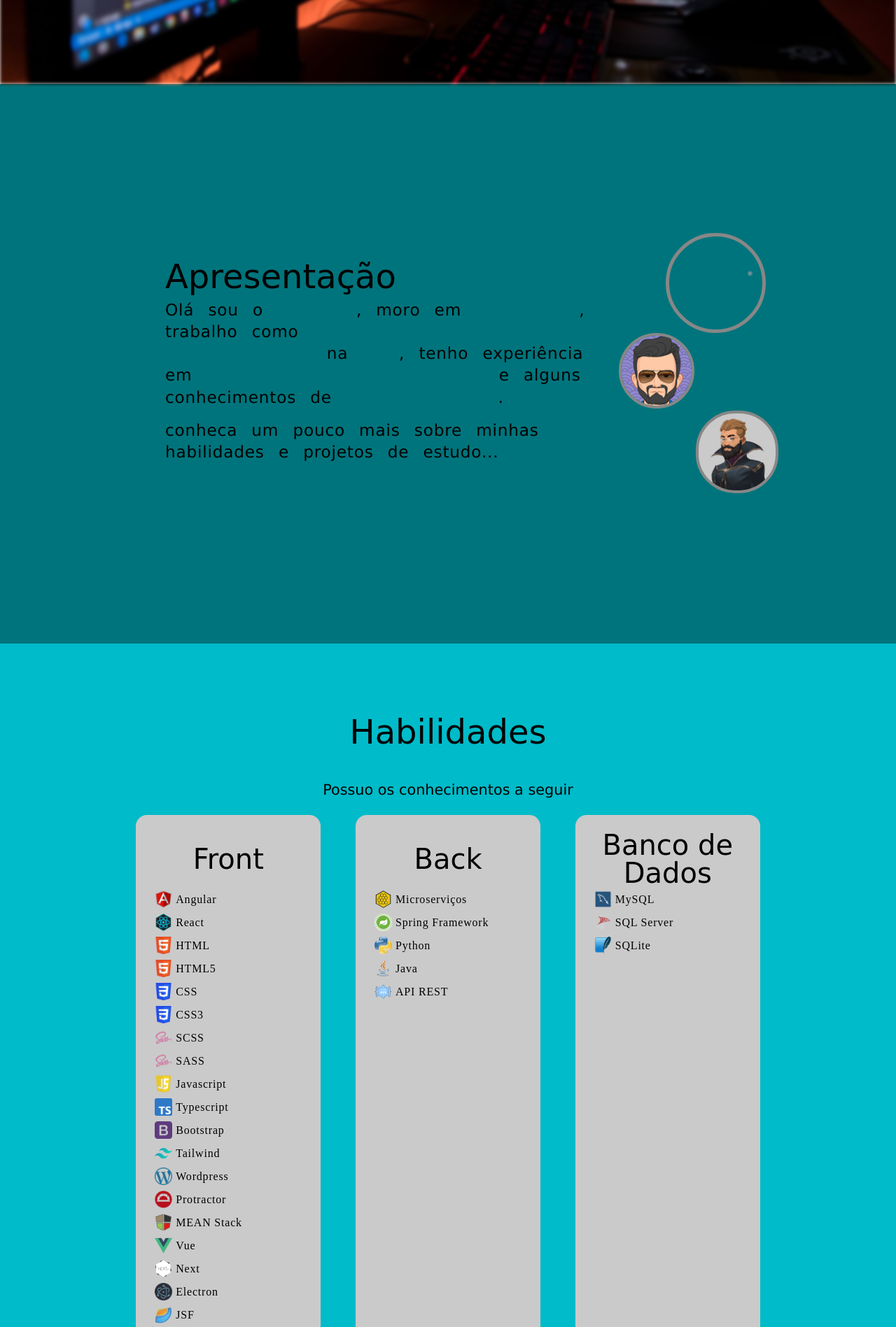
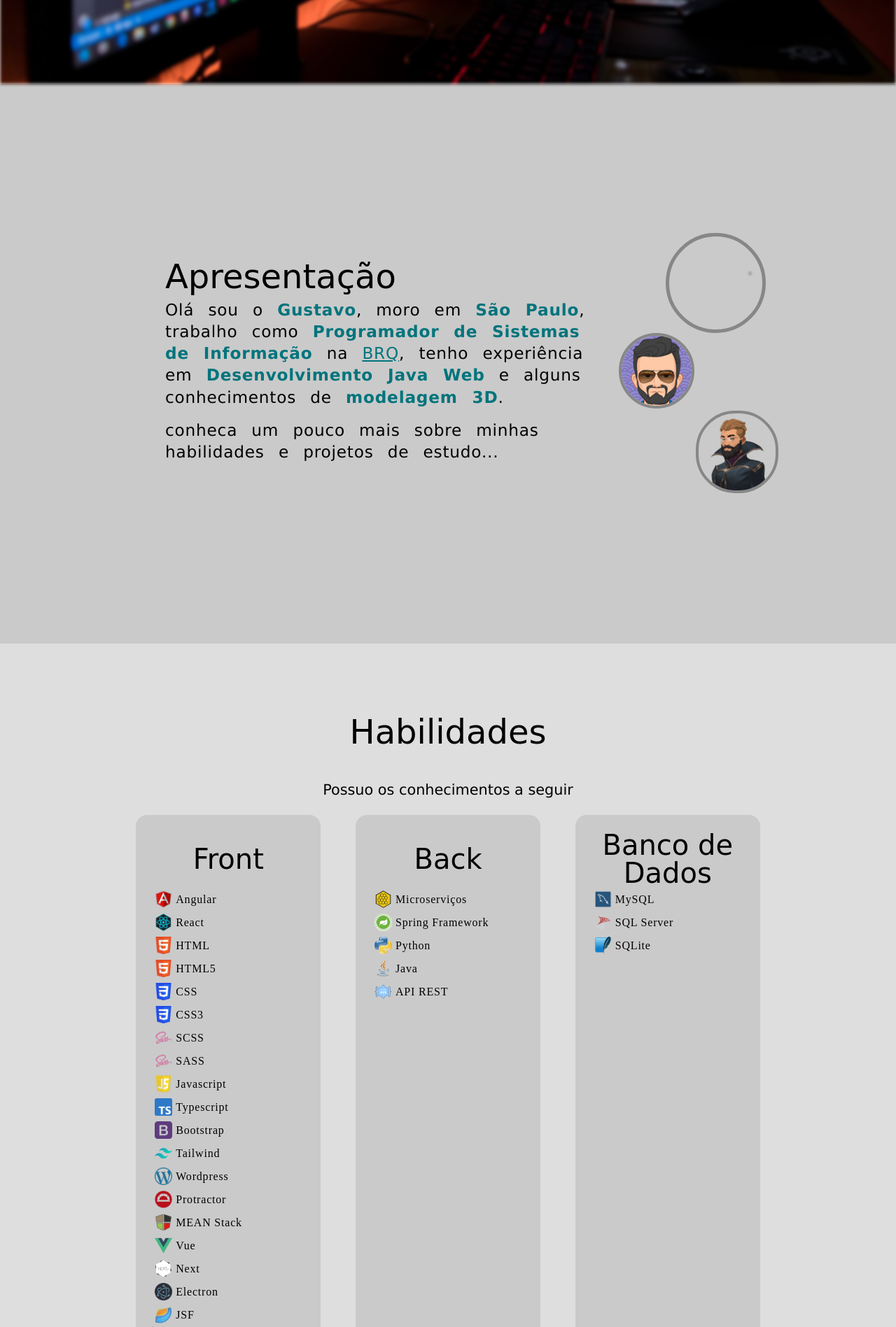
Before and after one commit to 6ustav9/portfolio, a plain HTML site: page index.html in a window 1280 px wide. Shown: the part 680-2577 px from the top of the page at 70% size. Drawn offline with Linux system fonts and the light colour scheme; grey boxes are pictures that could not be loaded; a web font is replaced by a local one.

Commit message:
Alterando paleta de cores - container

```diff
--- a/css/containers.css
+++ b/css/containers.css
@@ -13,9 +13,9 @@ html {
 }
 
 .container:nth-child(even) {
-    background: var(--skobeloff);
+    background: var(--chinese-silver);
 }
 
 .container:nth-child(odd) {
-    background: var(--turquoise-surf);
+    background: var(--gainsboro);
 }
```
